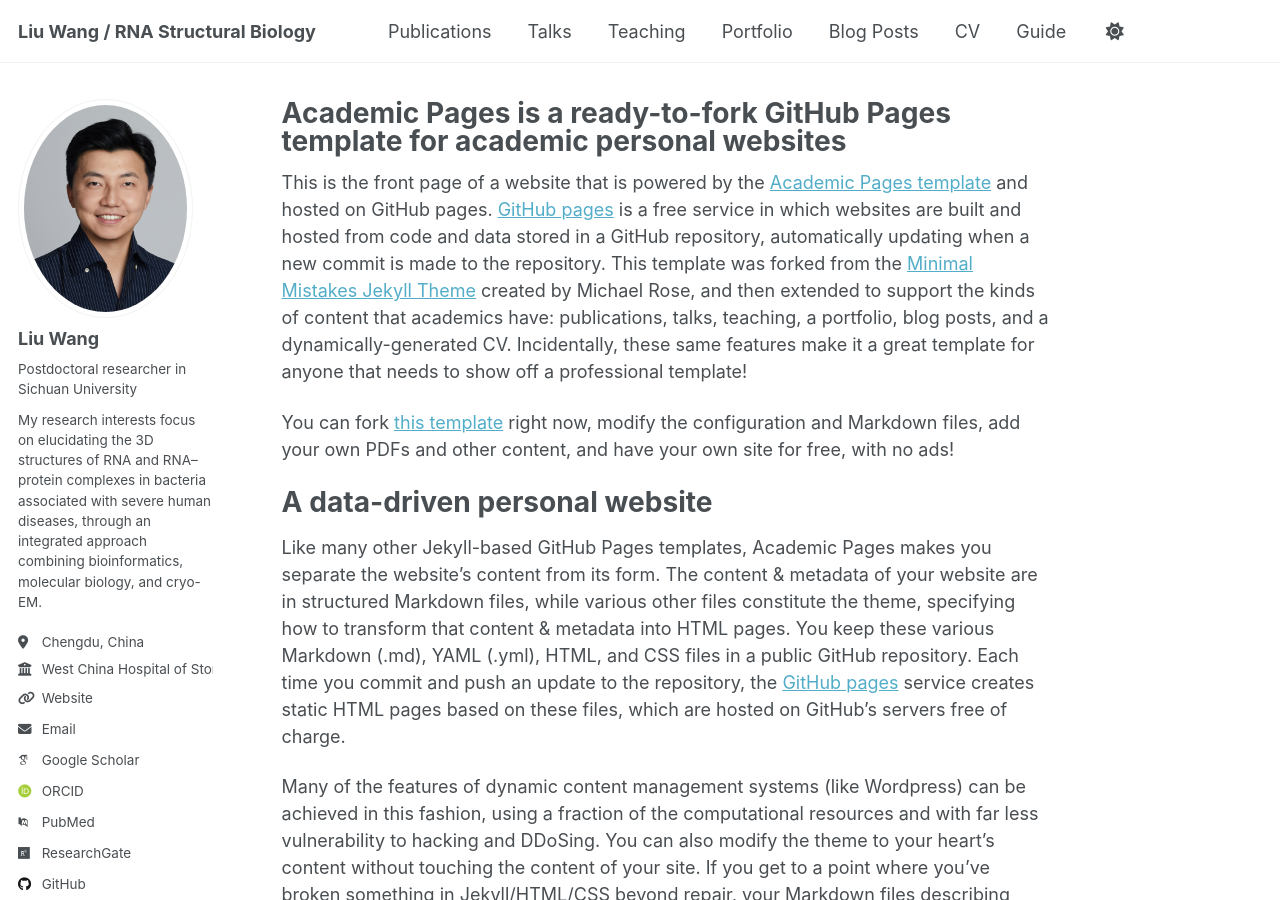
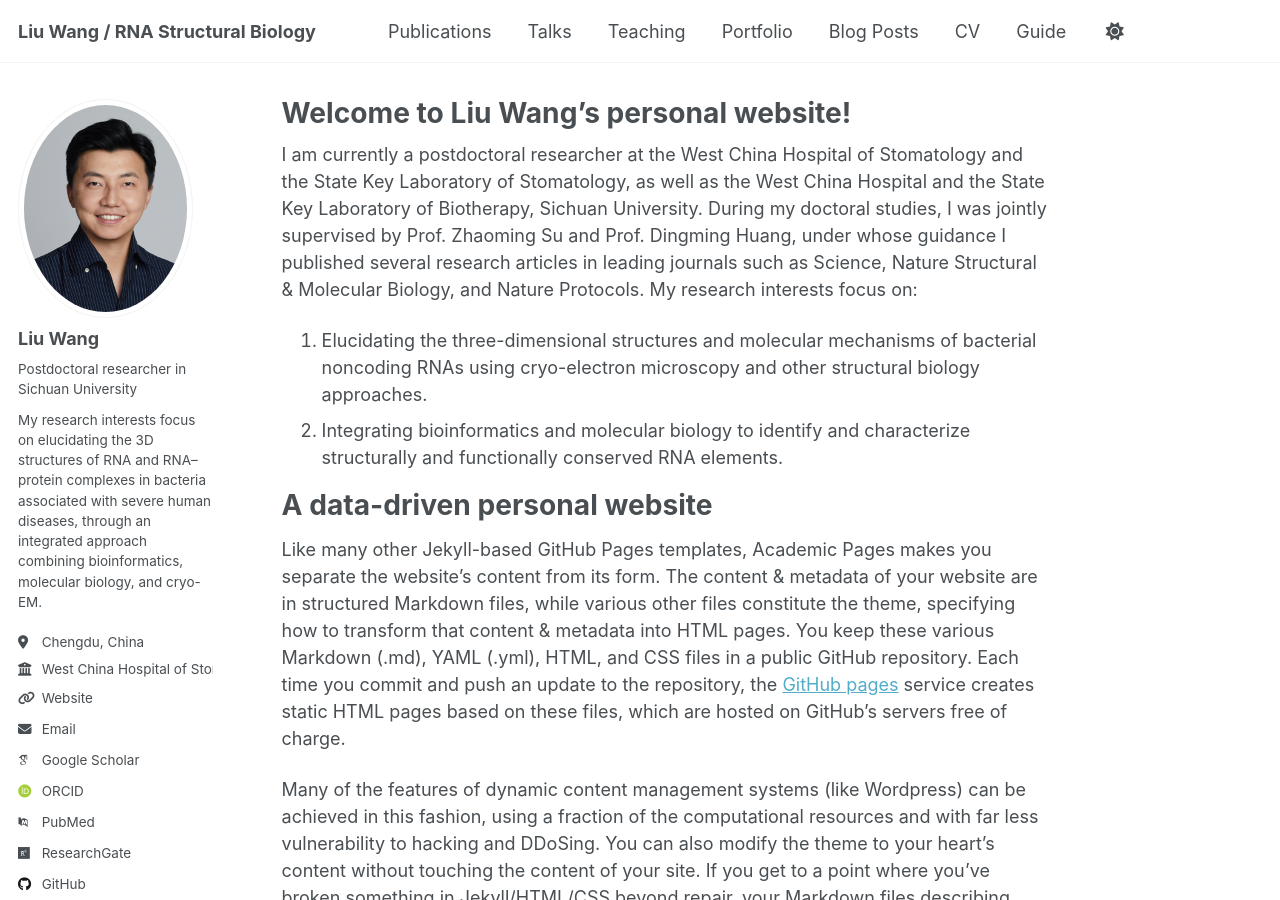
Before and after one commit to liuwang-RNA/Guihub_CV, a Jekyll site: the page built from _pages/about.md, in a window 1280 px wide and 900 px high. Built offline with Jekyll 4.4.1, drawn with Linux system fonts in a browser that asks for light colours; some web fonts are replaced; a script that is not in the unit is left out.

Commit message:
Update about.md

```diff
--- a/_pages/about.md
+++ b/_pages/about.md
@@ -1,15 +1,15 @@
 ---
 permalink: /
-title: "Academic Pages is a ready-to-fork GitHub Pages template for academic personal websites"
+title: "Welcome to Liu Wang's personal website!"
 author_profile: true
 redirect_from:
   - /about/
   - /about.html
 ---
 
-This is the front page of a website that is powered by the [Academic Pages template](https://github.com/academicpages/academicpages.github.io) and hosted on GitHub pages. [GitHub pages](https://pages.github.com) is a free service in which websites are built and hosted from code and data stored in a GitHub repository, automatically updating when a new commit is made to the repository. This template was forked from the [Minimal Mistakes Jekyll Theme](https://mmistakes.github.io/minimal-mistakes/) created by Michael Rose, and then extended to support the kinds of content that academics have: publications, talks, teaching, a portfolio, blog posts, and a dynamically-generated CV. Incidentally, these same features make it a great template for anyone that needs to show off a professional template!
-
- You can fork [this template](https://github.com/academicpages/academicpages.github.io) right now, modify the configuration and Markdown files, add your own PDFs and other content, and have your own site for free, with no ads!
+I am currently a postdoctoral researcher at the West China Hospital of Stomatology and the State Key Laboratory of Stomatology, as well as the West China Hospital and the State Key Laboratory of Biotherapy, Sichuan University. During my doctoral studies, I was jointly supervised by Prof. Zhaoming Su and Prof. Dingming Huang, under whose guidance I published several research articles in leading journals such as Science, Nature Structural & Molecular Biology, and Nature Protocols. My research interests focus on:
+1. Elucidating the three-dimensional structures and molecular mechanisms of bacterial noncoding RNAs using cryo-electron microscopy and other structural biology approaches.
+2. Integrating bioinformatics and molecular biology to identify and characterize structurally and functionally conserved RNA elements.
 
 A data-driven personal website
 ======
```
